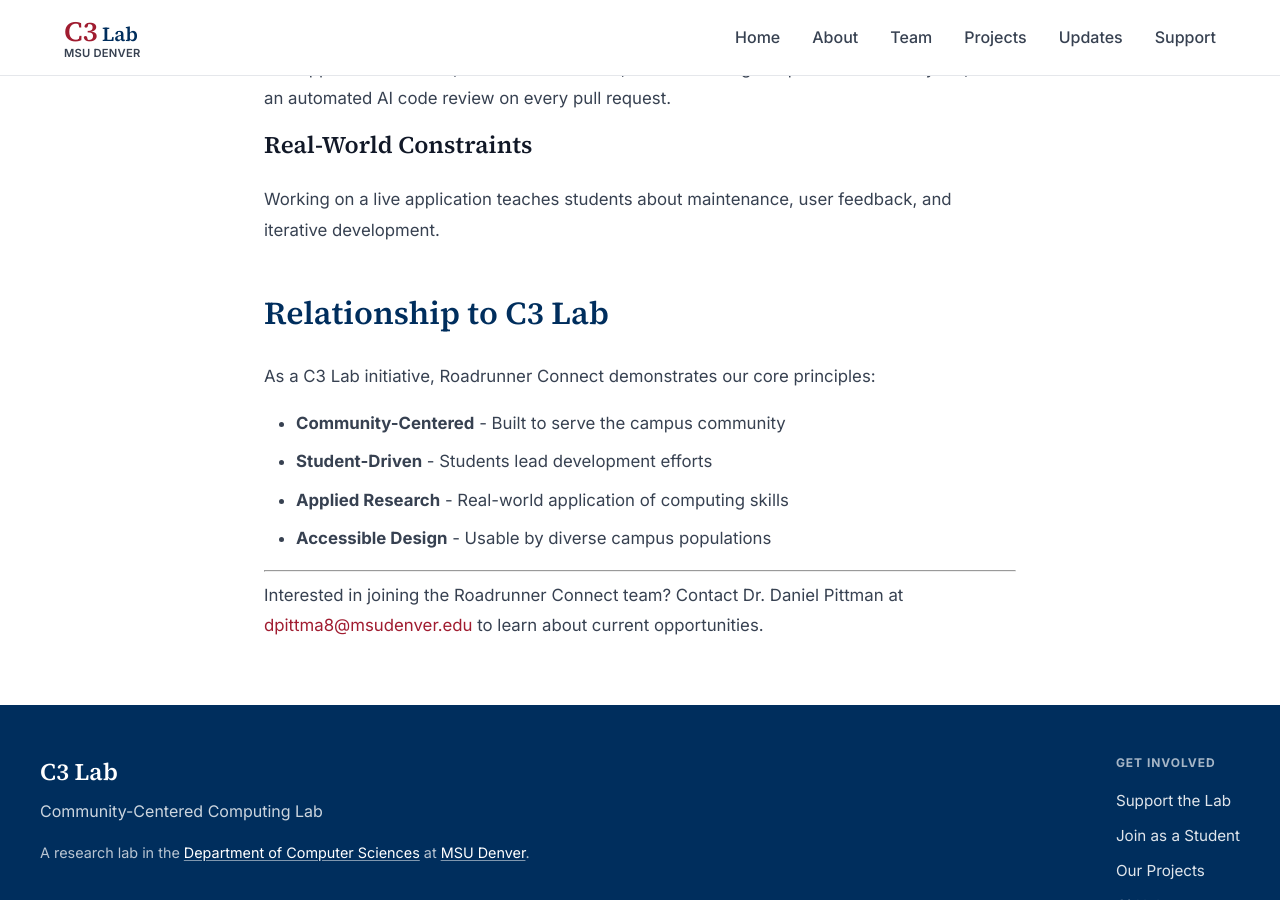
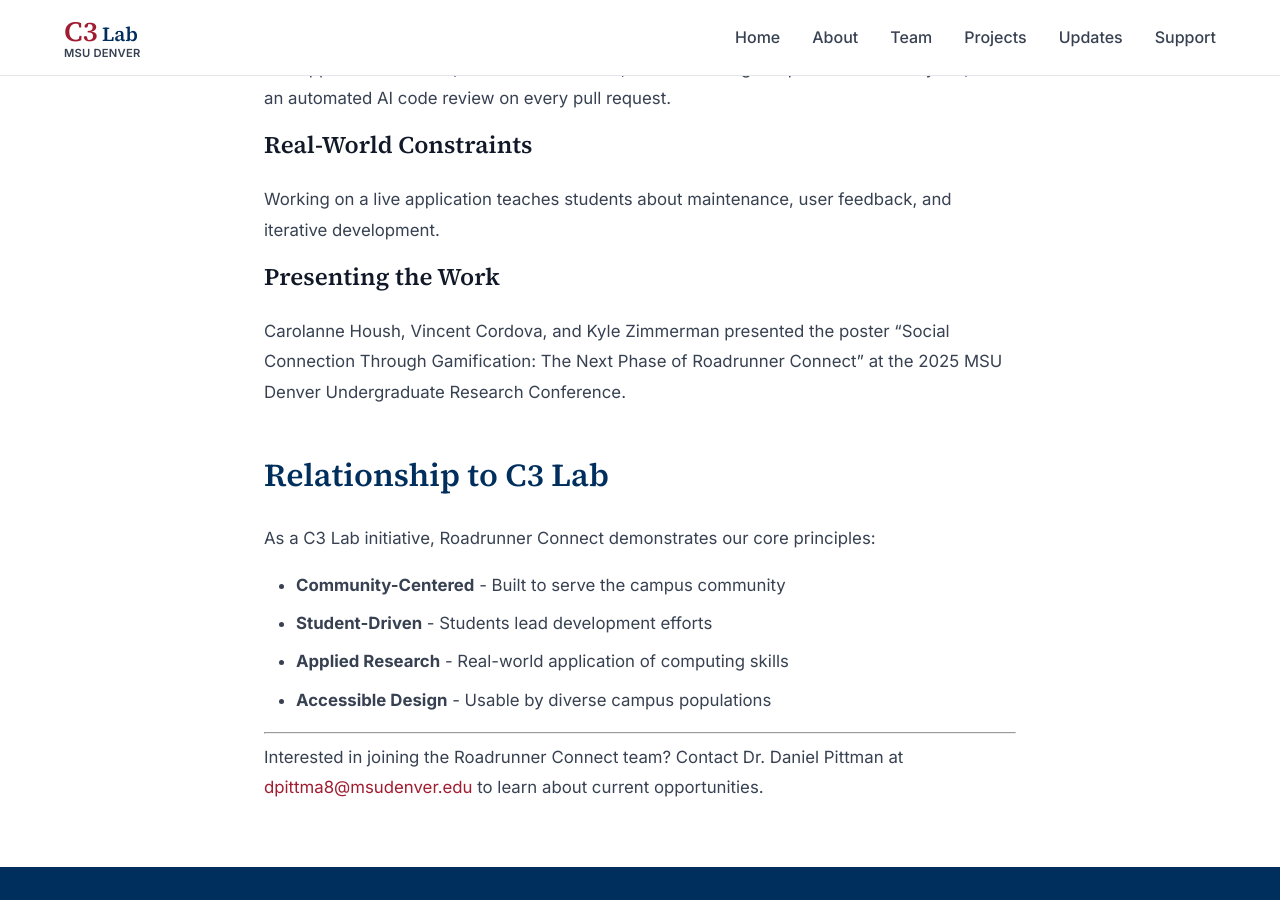
Before and after one commit to msu-denver/c3-lab, a Jekyll site: the page built from _projects/roadrunner-connect.md, in a window 1280 px wide and 900 px high, scrolled down 5442 px. Built offline with Jekyll 4.4.1, drawn with Linux system fonts in a browser that asks for light colours.

Commit message:
content: add the NECO Bili demo and the 2025 Roadrunner Connect URC poster
From the reconciled activity record: the January 2026 Bili demonstration
at the NECO Intersections Report community conversation (Sustainability
Hub talks), and the 2025 Undergraduate Research Conference poster on
Roadrunner Connect gamification (new Presenting the Work section).

Co-Authored-By: Claude Opus 5.5 <noreply@anthropic.com>

```diff
--- a/_projects/roadrunner-connect.md
+++ b/_projects/roadrunner-connect.md
@@ -131,6 +131,9 @@ The app carries about 6,300 automated tests, a 90% coverage requirement on every
 ### Real-World Constraints
 Working on a live application teaches students about maintenance, user feedback, and iterative development.
 
+### Presenting the Work
+Carolanne Housh, Vincent Cordova, and Kyle Zimmerman presented the poster "Social Connection Through Gamification: The Next Phase of Roadrunner Connect" at the 2025 MSU Denver Undergraduate Research Conference.
+
 ## Relationship to C3 Lab
 
 As a C3 Lab initiative, Roadrunner Connect demonstrates our core principles:
```
Also changed, not shown: _projects/sustainability-hub.md (+1 -0 lines).
